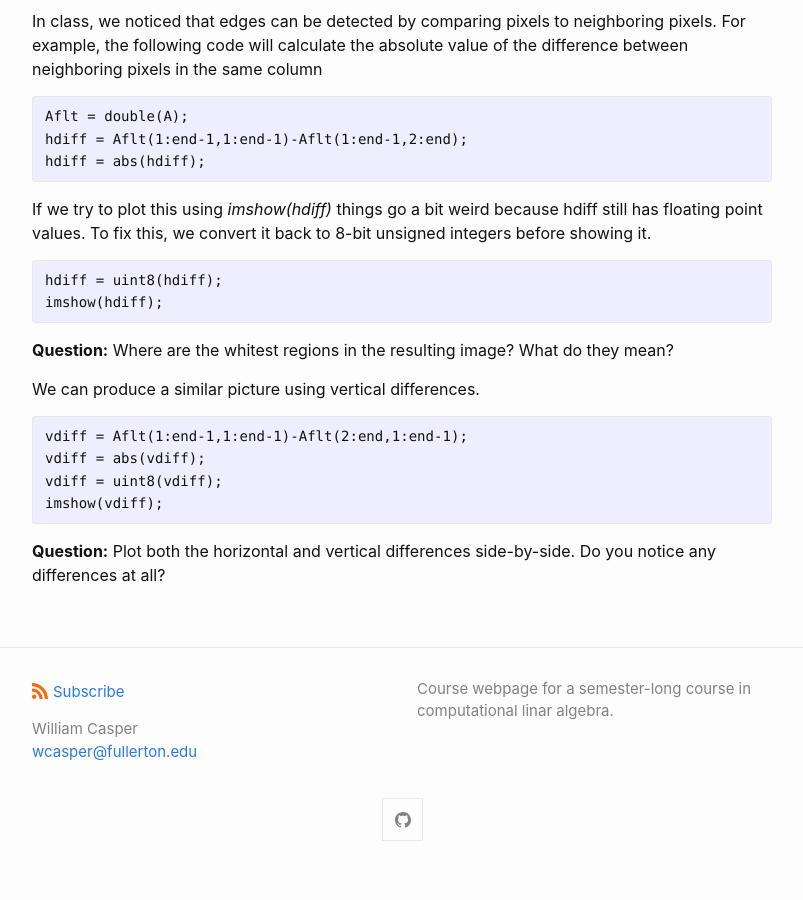
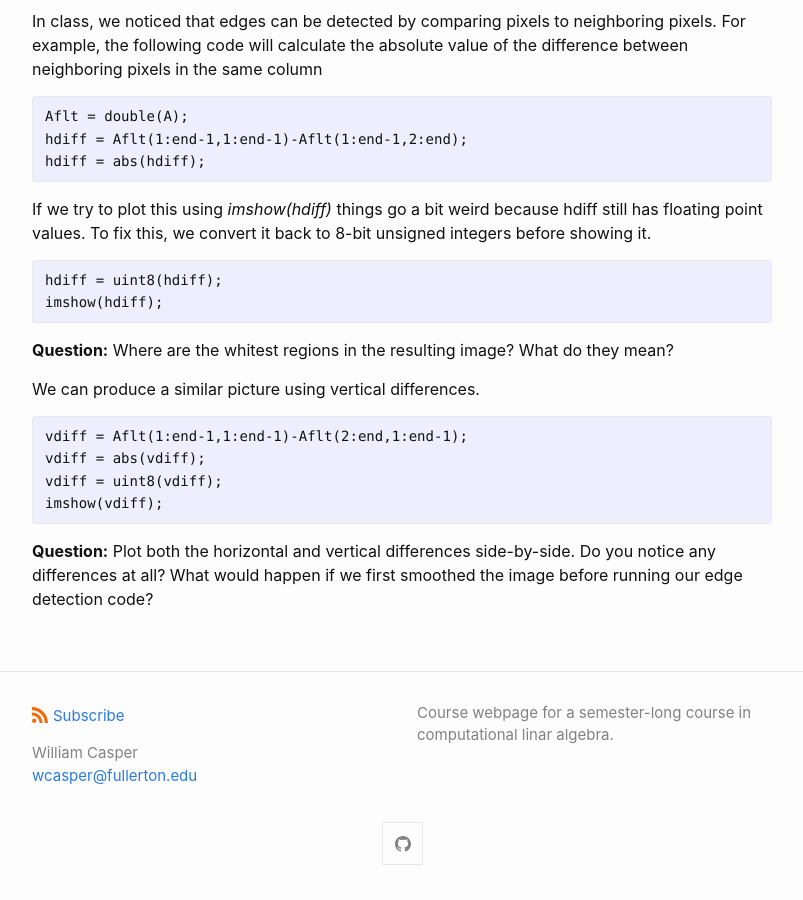
Before and after one commit to wcasper/math107spring2022, a Jekyll site: the page built from _worksheets/ws4/ws4.md, in a window 1280 px wide and 900 px high, scrolled down 2560 px. Shown: the whole window, without its empty margins (238-1041 px from the left). Built offline with Jekyll 4.4.1, drawn with Linux system fonts in a browser that asks for light colours; before the commit the page ends 3436 px from its top, so only the background shows below that.

Commit message:
added question

````diff
--- a/_worksheets/ws4/ws4.md
+++ b/_worksheets/ws4/ws4.md
@@ -114,4 +114,4 @@ vdiff = uint8(vdiff);
 imshow(vdiff);
 ```
 
-**Question:** Plot both the horizontal and vertical differences side-by-side.  Do you notice any differences at all?
+**Question:** Plot both the horizontal and vertical differences side-by-side.  Do you notice any differences at all?  What would happen if we first smoothed the image before running our edge detection code?
````
